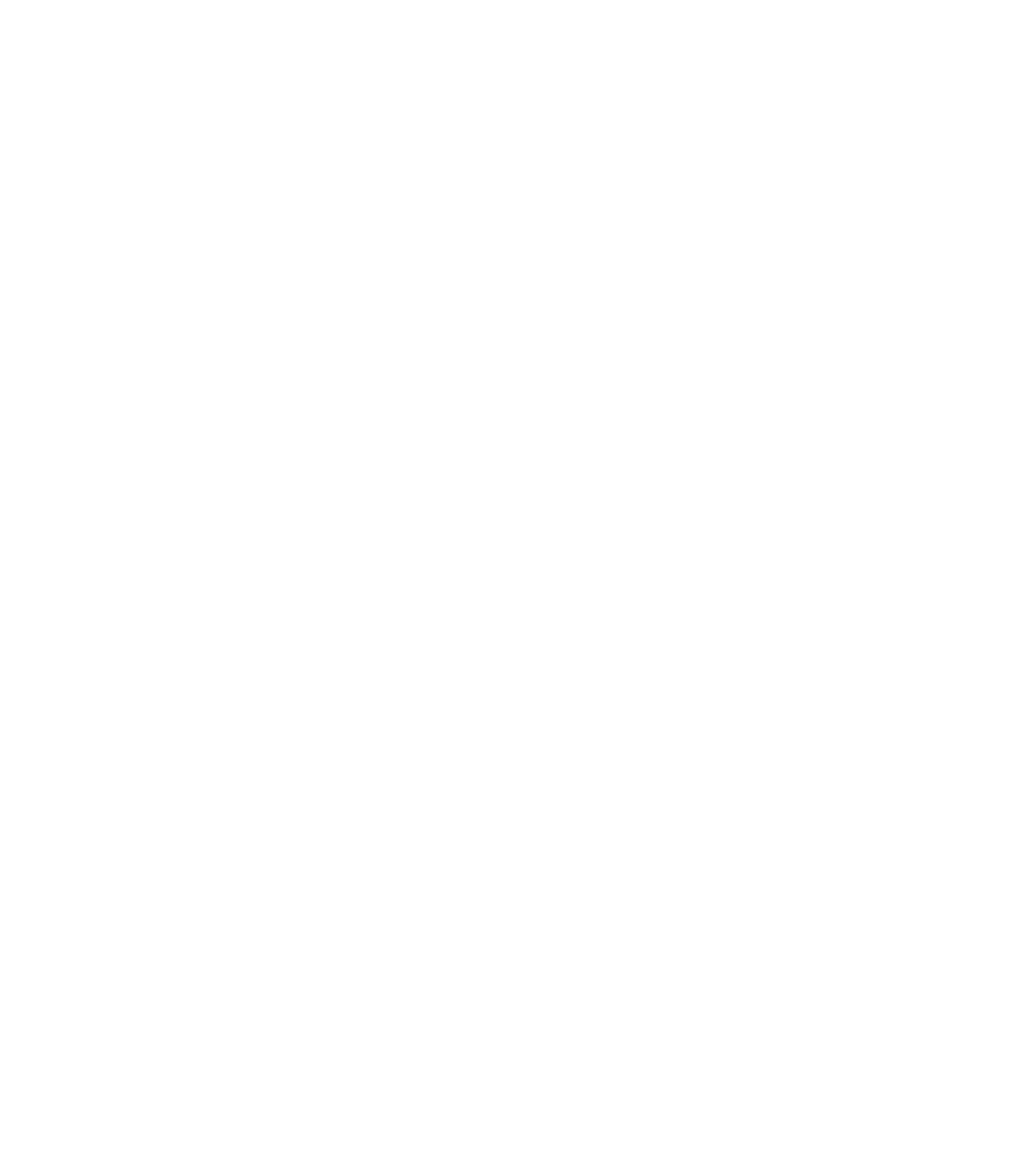
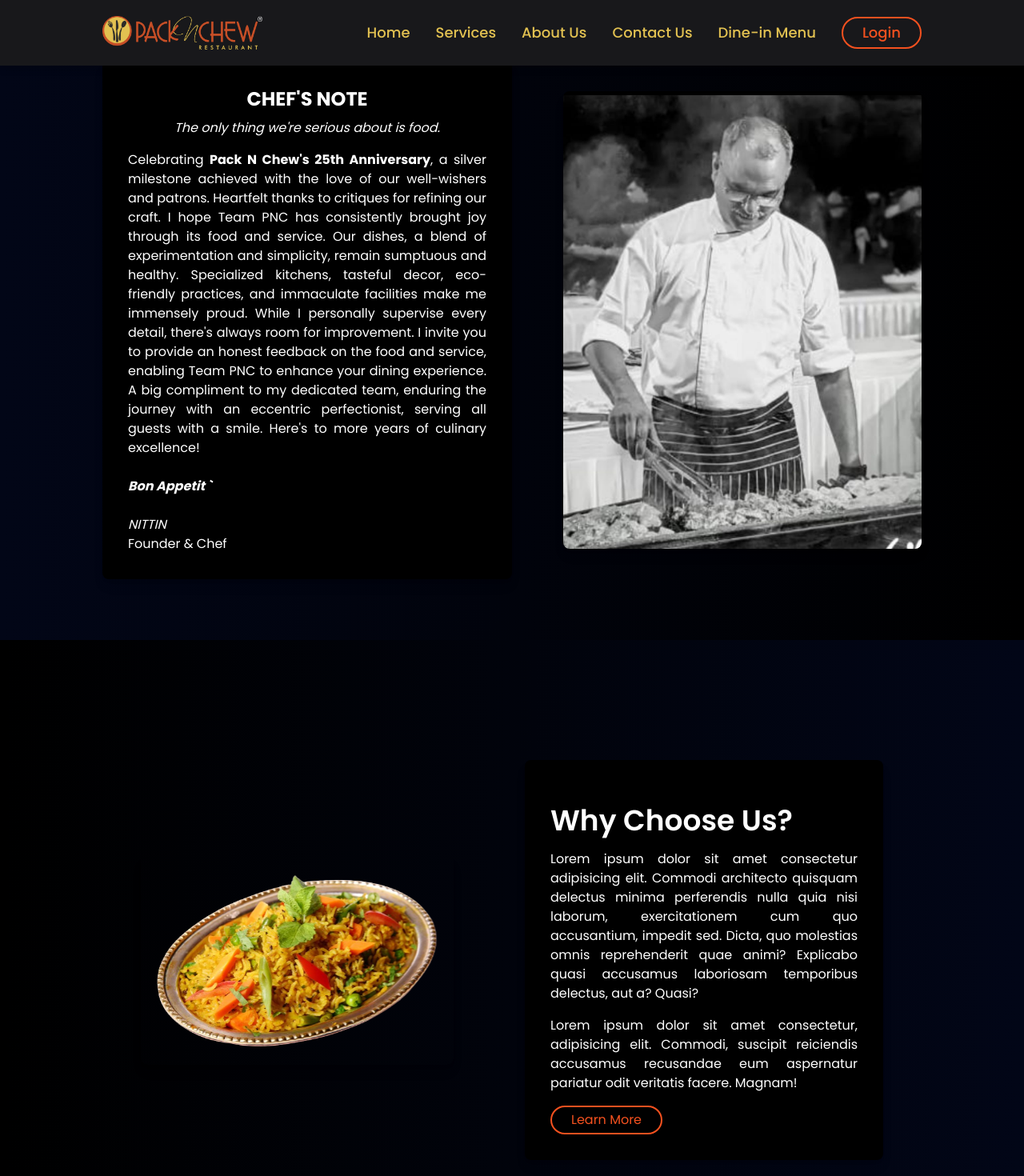
Before and after one commit to hneelabh/PacknChew, a React (Vite) app: page /about in a window 1280 px wide. Before the commit this address had no page. Shown: the top 1470 px of the page at 80% size. Before the commit the page ends 800 px from the top, so only its background shows below. Built offline with nearby package versions, Linux system fonts and the light colour scheme.

Commit message:
Added About Us Section

```diff
--- a/src/App.jsx
+++ b/src/App.jsx
@@ -5,11 +5,12 @@ import 'aos/dist/aos.css';
 
 import Navbar from "./components/Navbar";
 import Home from "./components/Home";
+import Footer from "./components/Footer";
 import Services from "./components/Services";
+import WhyChooseUs from "./components/WhyChooseUs";
+import ChefsNote from "./components/ChefsNote";
 
-import About from "./components/About";
 import Menu from "./components/Menu";
-import Footer from "./components/Footer";
 import Reviews from "./components/Review";
 import Review from "./components/Review";
 import Reservation from "./components/Reservation";
@@ -50,6 +51,14 @@ const App = () => {
           <Footer />
         </>} />
 
+
+        <Route path="/about" element={<>
+          <Navbar/>
+          <ChefsNote />
+          <WhyChooseUs />
+          <Footer />
+        </>} />
+
       </Routes>
 
     </div>
--- a/src/components/About.jsx
+++ /dev/null
@@ -1,34 +0,0 @@
-import React from "react";
-import img from "../assets/img/about.png";
-import Button from "../layouts/Button";
-
-const About = () => {
-  return (
-    <div className="min-h-screen flex flex-col lg:flex-row justify-center items-center lg:px-32 px-5">
-      <img src={img} alt="img" />
-
-      <div className=" space-y-4 lg:pt-14">
-        <h1 className=" font-semibold text-4xl text-center md:text-start">
-          Why Choose Us?
-        </h1>
-        <p>
-          Lorem ipsum dolor sit amet consectetur adipisicing elit. Commodi
-          architecto quisquam delectus minima perferendis nulla quia nisi
-          laborum, exercitationem cum quo accusantium, impedit sed. Dicta, quo
-          molestias omnis reprehenderit quae animi? Explicabo quasi accusamus
-          laboriosam temporibus delectus, aut a? Quasi?
-        </p>
-        <p>
-          Lorem ipsum dolor sit amet consectetur, adipisicing elit. Commodi,
-          suscipit reiciendis accusamus recusandae eum aspernatur pariatur odit
-          veritatis facere. Magnam!
-        </p>
-        <div className=" flex justify-center lg:justify-start">
-          <Button title="Learn More" />
-        </div>
-      </div>
-    </div>
-  );
-};
-
-export default About;
--- /dev/null
+++ b/src/components/ChefsNote.jsx
@@ -0,0 +1,35 @@
+import React from "react";
+import chef from "../assets/chef.jpg";
+
+const ChefsNote = () => {
+  return (
+    <section className="min-h-screen flex items-center justify-center bg-gradient-to-r from-slate-950 to-black py-8">
+      <div className="container mx-auto px-5 lg:px-32 flex flex-col lg:flex-row items-center gap-8">
+        <div className="bg-black text-white p-8 rounded-lg shadow-lg w-full lg:max-w-2xl space-y-4">
+          <div className="text-center mb-4">
+            <h1 className="text-2xl font-bold mb-2">CHEF'S NOTE</h1>
+            <p className="italic">The only thing we're serious about is food.</p>
+          </div>
+          <p className="text-justify mb-4">
+            Celebrating <b>Pack N Chew's 25th Anniversary</b>, a silver milestone achieved with the love of our well-wishers and patrons. Heartfelt thanks to critiques for refining our craft. I hope Team PNC has consistently brought joy through its food and service. Our dishes, a blend of experimentation and simplicity, remain sumptuous and healthy. Specialized kitchens, tasteful decor, eco-friendly practices, and immaculate facilities make me immensely proud. While I personally supervise every detail, there's always room for improvement. I invite you to provide an honest feedback on the food and service, enabling Team PNC to enhance your dining experience. A big compliment to my dedicated team, enduring the journey with an eccentric perfectionist, serving all guests with a smile. Here's to more years of culinary excellence!
+            <br />
+            <br />
+            <b>
+              <i>Bon Appetit `</i>
+            </b>
+            <br />
+            <br />
+            <i>NITTIN </i>
+            <br />
+            Founder & Chef
+          </p>
+        </div>
+        <div className="w-full max-w-md lg:ml-8">
+          <img src={chef} alt="about" className="rounded-lg shadow-lg" />
+        </div>
+      </div>
+    </section>
+  );
+};
+
+export default ChefsNote;
--- a/src/components/Navbar.jsx
+++ b/src/components/Navbar.jsx
@@ -25,15 +25,13 @@ const Navbar = () => {
           </div>
 
           <nav className="hidden md:flex flex-row text-[#E2C151] items-center text-lg font-medium gap-8">
-            <Link
-              to="home"
-              spy={true}
-              smooth={true}
-              duration={500}
+            <RouterLink
+              to="/"
+              onClick={closeMenu}
               className="hover:text-brightColor transition-all cursor-pointer"
             >
               Home
-            </Link>
+            </RouterLink>
 
             <Link
               to="home"
@@ -45,8 +43,10 @@ const Navbar = () => {
               Services
             </Link>
 
+
+
             <RouterLink
-              to="/"
+              to="/about"
               onClick={closeMenu}
               className="hover:text-brightColor transition-all cursor-pointer"
             >
--- /dev/null
+++ b/src/components/WhyChooseUs.jsx
@@ -0,0 +1,27 @@
+import React from "react";
+import img from "../assets/img/about.png";
+import Button from "../layouts/Button";
+
+const WhyChooseUs = () => {
+  return (
+    <div className="min-h-screen flex flex-col lg:flex-row justify-center items-center bg-gradient-to-r from-black to-slate-950 lg:px-32 px-5 py-8">
+      <div className="w-full max-w-md mb-8 lg:mb-0 lg:mr-8">
+        <img src={img} alt="img" className="rounded-lg shadow-lg" />
+      </div>
+      <div className="bg-black text-white p-8 rounded-lg shadow-lg max-w-md space-y-4 lg:pt-14">
+        <h1 className="font-semibold text-4xl text-center lg:text-left">Why Choose Us?</h1>
+        <p className="text-justify">
+          Lorem ipsum dolor sit amet consectetur adipisicing elit. Commodi architecto quisquam delectus minima perferendis nulla quia nisi laborum, exercitationem cum quo accusantium, impedit sed. Dicta, quo molestias omnis reprehenderit quae animi? Explicabo quasi accusamus laboriosam temporibus delectus, aut a? Quasi?
+        </p>
+        <p className="text-justify">
+          Lorem ipsum dolor sit amet consectetur, adipisicing elit. Commodi, suscipit reiciendis accusamus recusandae eum aspernatur pariatur odit veritatis facere. Magnam!
+        </p>
+        <div className="flex justify-center lg:justify-start">
+          <Button title="Learn More" />
+        </div>
+      </div>
+    </div>
+  );
+};
+
+export default WhyChooseUs;
```
